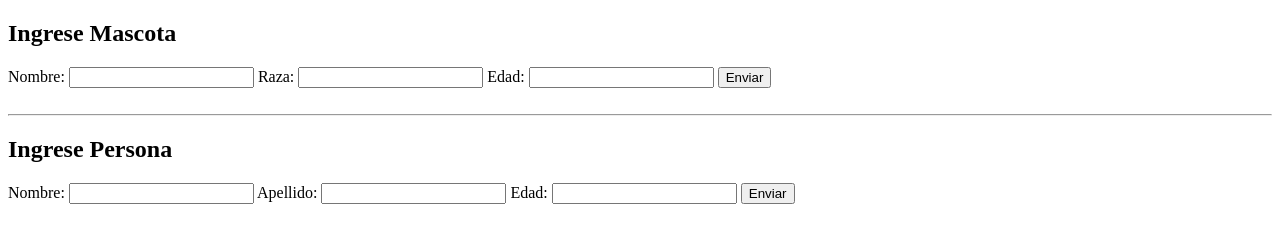
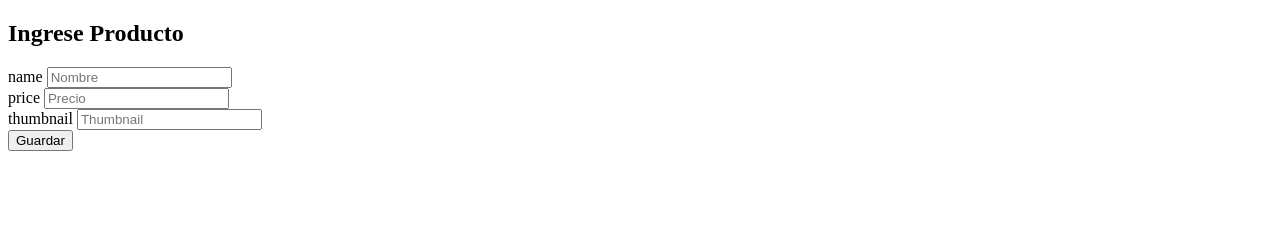
Before and after one commit to pablofloresrojas/Desafio4, a website: page public/index.html in a window 1280 px wide. Drawn offline with Linux system fonts and the light colour scheme.

Commit message:
desafio4

```diff
--- a/public/index.html
+++ b/public/index.html
@@ -4,27 +4,26 @@
     <meta charset="UTF-8">
     <meta http-equiv="X-UA-Compatible" content="IE=edge">
     <meta name="viewport" content="width=device-width, initial-scale=1.0">
-    <title>Document</title>
+    <title>Producto</title>
 </head>
 <body>
 
-    <h2>Ingrese Mascota</h2>
-    <form action="/mascotas/" method="POST">
-      Nombre: <input type="text" name="nombre" /> Raza:
-      <input type="text" name="raza" /> Edad: <input type="text" name="edad" />
-      <button>Enviar</button>
-    </form>
-
-    <br />
-    <hr />
-
-    <h2>Ingrese Persona</h2>
-    <form action="/personas/" method="POST">
-      Nombre: <input type="text" name="nombre" /> Apellido:
-      <input type="text" name="apellido" /> Edad:
-      <input type="text" name="edad" />
-      <button>Enviar</button>
-    </form>
+    <h2>Ingrese Producto</h2>
+    <form method="POST" action="/api/productos/">
+      <div class="form-group">
+          <label>name</label>
+          <input type="text" name="name" class="form-control" placeholder="Nombre">
+      </div>
+      <div class="form-group">
+          <label for="exampleInputPassword1">price</label>
+          <input type="text" name="price" class="form-control" placeholder="Precio">
+      </div>
+      <div class="form-group">
+          <label for="exampleInputPassword1">thumbnail</label>
+          <input type="text" name="thumbnail" class="form-control" placeholder="Thumbnail">
+      </div>
+          <button>Guardar</button>
+  </form>
 
 </body>
 </html>
```
